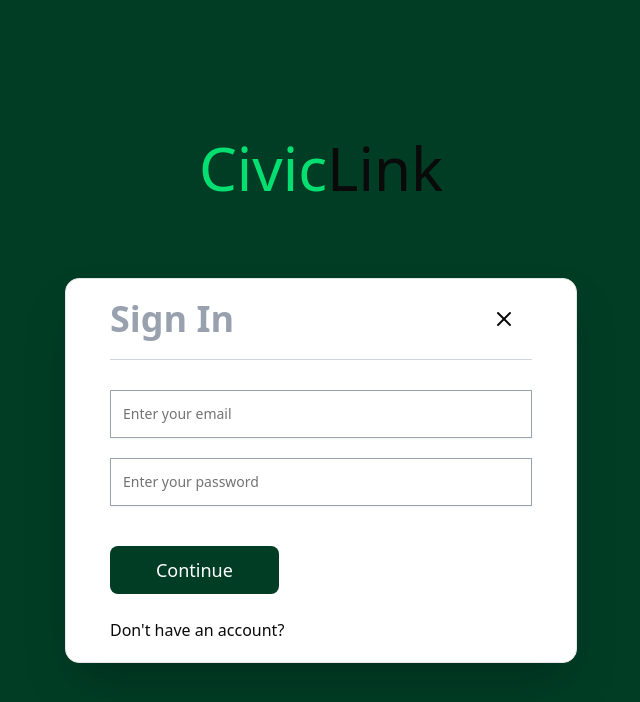
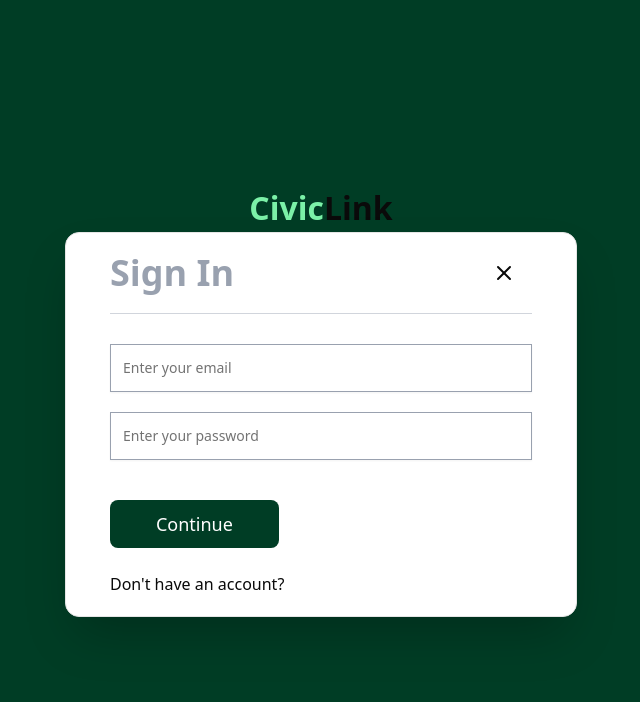
Before and after one commit to Destiny-orumade/civicweb2, a React (Vite) app in the folder civicweb02/: page /signin in a window 1280 px wide. Shown: the top 702 px of the page, without its empty margins (319-959 px from the left). Built offline with nearby package versions, Linux system fonts and the light colour scheme.

Commit message:
last commit

```diff
--- a/civicweb02/src/pages/Signup.tsx
+++ b/civicweb02/src/pages/Signup.tsx
@@ -8,18 +8,22 @@ function SignUpPage() {
 
   return (
     <div className="bg-home flex flex-col justify-center h-screen items-center">
-      <h1 className="text-6xl mb-20">
-        <span className="text-green-400">Civic</span>Link
+      <h1 className="text-[2rem] font-[700]">
+        <span className="text-green-300">Civic</span>Link
       </h1>
       <Card className="bg-white w-[90%] md:w-[40%] px-5 py-5 shadow-2xl">
         <CardHeader className="relative">
           <CardTitle className="border-b text-gray-400 border-gray-300 pb-5 text-4xl">
             Sign Up
           </CardTitle>
-          <XIcon className="absolute top-2 right-10" onClick={() => navigate("/")}/>
+          <XIcon
+            className="absolute top-2 right-10"
+            onClick={() => navigate("/")}
+          />
         </CardHeader>
         <CardContent>
           <SignupForm />
+
         </CardContent>
       </Card>
     </div>
--- a/civicweb02/src/pages/signin.tsx
+++ b/civicweb02/src/pages/signin.tsx
@@ -8,15 +8,18 @@ function SignInPage() {
 
   return (
     <div className="bg-home flex flex-col justify-center h-screen items-center">
-      <h1 className="text-6xl mb-20">
-        <span className="text-green-400">Civic</span>Link
+      <h1 className="text-[2rem] font-[700]">
+        <span className="text-green-300">Civic</span>Link
       </h1>
       <Card className="bg-white w-[90%] md:w-[40%] px-5 py-5 shadow-2xl">
         <CardHeader className="relative">
           <CardTitle className="border-b text-gray-400 border-gray-300 pb-5 text-4xl">
             Sign In
           </CardTitle>
-          <XIcon className="absolute top-2 right-10" onClick={() => navigate("/learn-more")}/>
+          <XIcon
+            className="absolute top-2 right-10"
+            onClick={() => navigate("/learn-more")}
+          />
         </CardHeader>
         <CardContent>
           <SigninForm />
```
Also changed, not shown: 2 other files (tests, documents, lock files or other folders).
